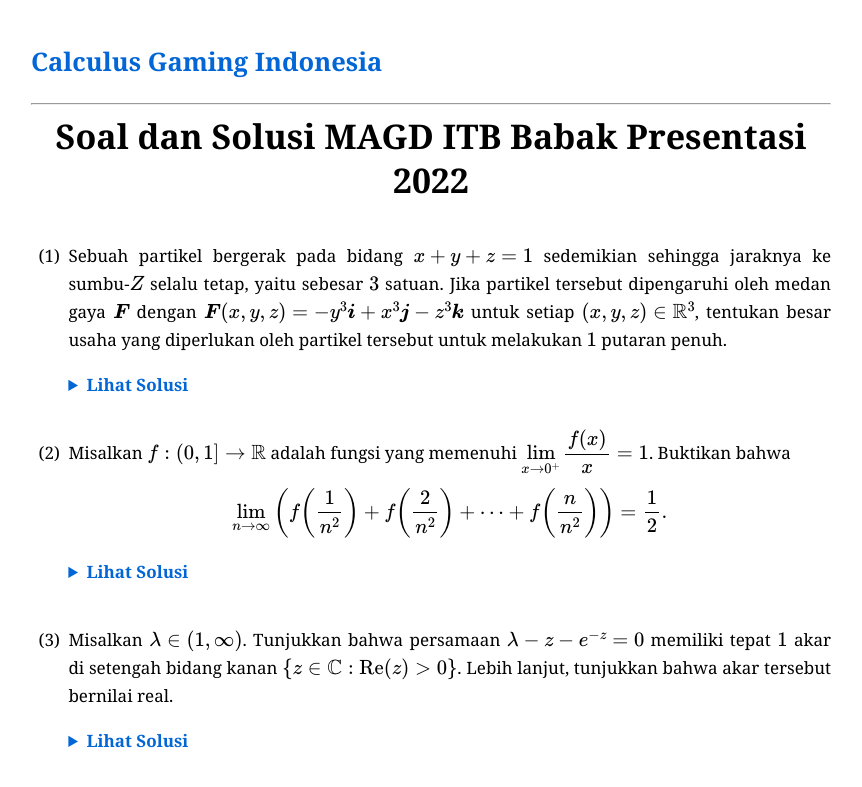
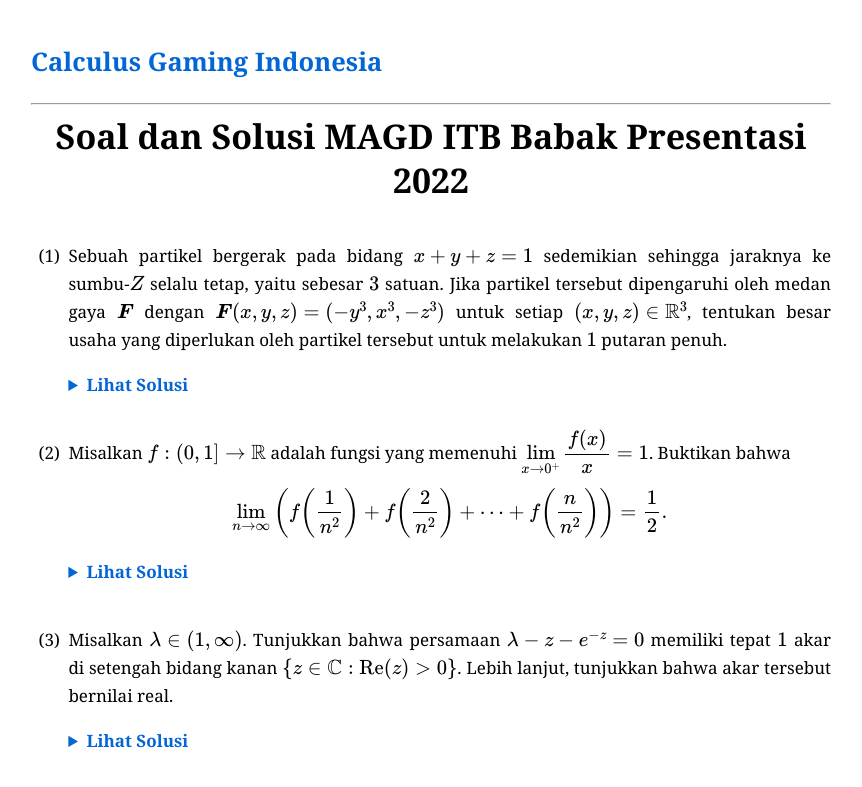
Before and after one commit to calculusgamingindonesia/calculusgamingindonesia.github.io, a Jekyll site: the page built from _posts/2026-07-03-magd-itb-pre-2022.md, in a window 1280 px wide. Shown: the top 787 px of the page, without its empty margins (209-1071 px from the left). Built offline with Jekyll 4.4.1, drawn with Linux system fonts in a browser that asks for light colours; some web fonts are replaced.

Commit message:
Update 2026-07-03-magd-itb-pre-2022.md

```diff
--- a/_posts/2026-07-03-magd-itb-pre-2022.md
+++ b/_posts/2026-07-03-magd-itb-pre-2022.md
@@ -10,7 +10,7 @@ urutan: 304
     <h1 style="margin: 0; line-height: 1.3;">Soal dan Solusi MAGD ITB Babak Presentasi 2022 </h1>
 </div>
 
-1. Sebuah partikel bergerak pada bidang $x+y+z=1$ sedemikian sehingga jaraknya ke sumbu-$Z$ selalu tetap, yaitu sebesar $3$ satuan. Jika partikel tersebut dipengaruhi oleh medan gaya $\boldsymbol{F}$ dengan $\boldsymbol{F}(x, y, z)=-y^3\boldsymbol{i}+x^3\boldsymbol{j}-z^3\boldsymbol{k}$ untuk setiap $(x, y, z)\in\mathbb{R}^3$, tentukan besar usaha yang diperlukan oleh partikel tersebut untuk melakukan $1$ putaran penuh.
+1. Sebuah partikel bergerak pada bidang $x+y+z=1$ sedemikian sehingga jaraknya ke sumbu-$Z$ selalu tetap, yaitu sebesar $3$ satuan. Jika partikel tersebut dipengaruhi oleh medan gaya $\boldsymbol{F}$ dengan $\boldsymbol{F}(x, y, z)=(-y^3, x^3, -z^3)$ untuk setiap $(x, y, z)\in\mathbb{R}^3$, tentukan besar usaha yang diperlukan oleh partikel tersebut untuk melakukan $1$ putaran penuh.
 
    <details><summary>Lihat Solusi</summary><div class="kotak-solusi" markdown="1">
    Solusi diserahkan kepada pembaca sebagai latihan.
```
